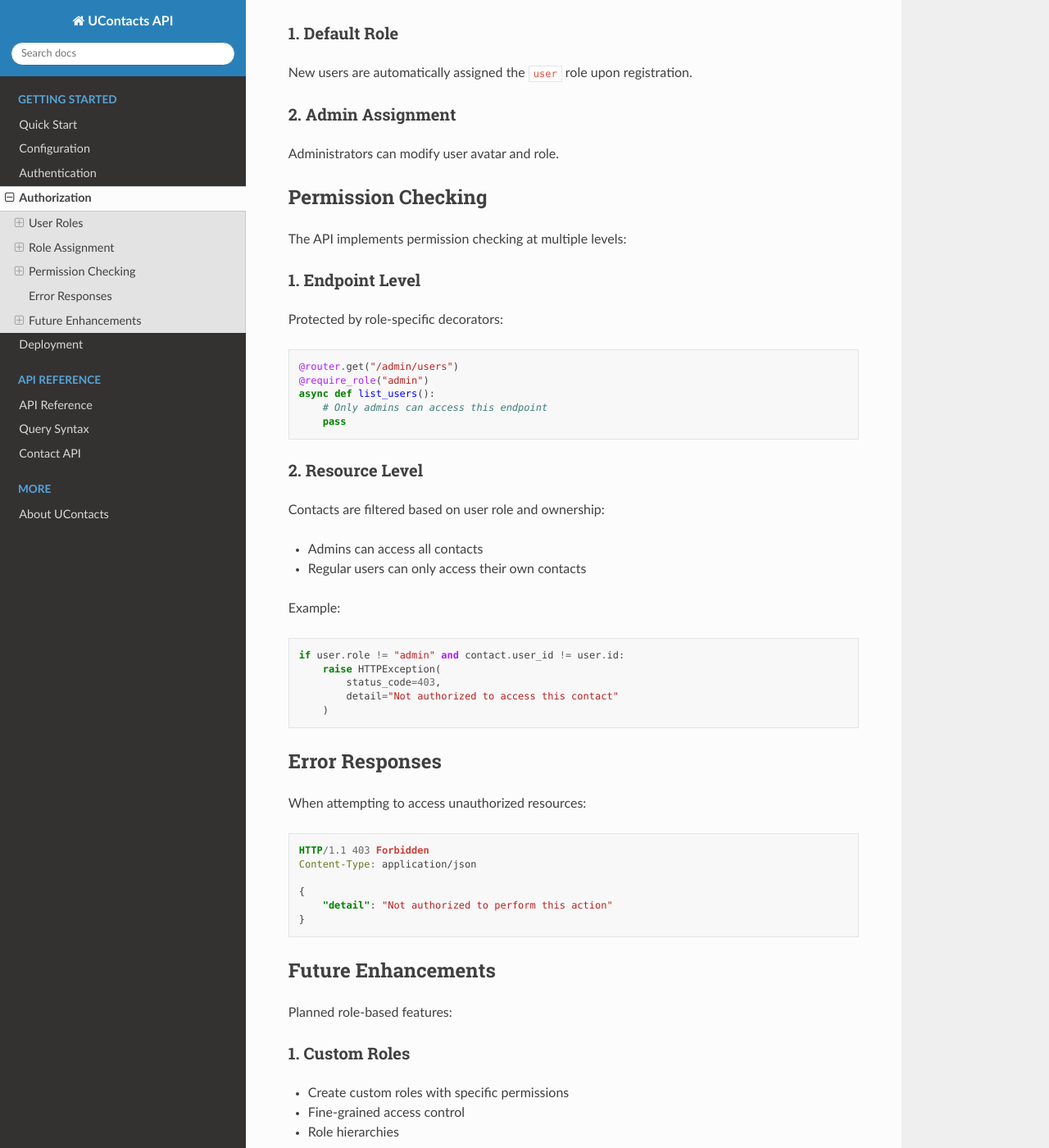
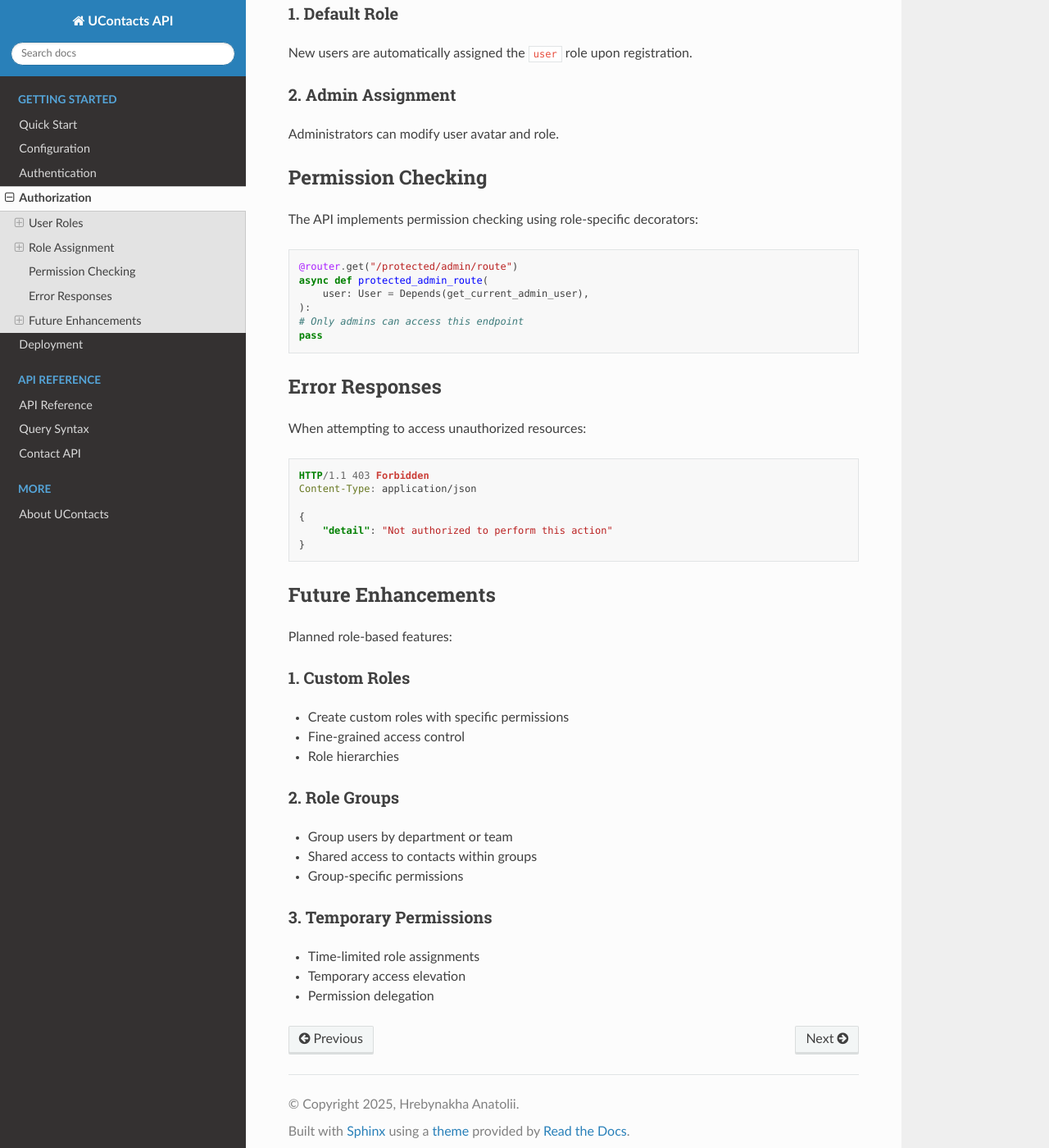
Before and after one commit to hrebynakha/goit-pythonweb-hw-012, a Sphinx documentation site: the page built from docs/source/authorization.rst, in a window 1280 px wide and 1400 px high, scrolled down 1100 px. Shown: the whole window at 82% size. Built offline with Sphinx 7.4.7 and the Read the Docs theme 3.1.0, drawn with Linux system fonts in a browser that asks for light colours; some of the changed text lies outside the part shown.

Commit message:
update docs

```diff
--- a/docs/source/authorization.rst
+++ b/docs/source/authorization.rst
@@ -16,10 +16,9 @@
 **Role:** ``admin``
 
 Permissions:
-    - Full access to all system features
-    - Manage all users and their contacts
+    - View own contacts
     - View system statistics and metrics
-    - Modify system settings
+    - Modify their avatar and settings
     - Access admin-only endpoints
     - Manage user roles
 
@@ -30,13 +29,13 @@
 
 Permissions:
     - Manage own contacts (CRUD operations)
-    - Update own profile information
+    - Update own profile information(except avatar)
     - View own contacts
     - Search and filter own contacts
     - Access birthday notifications
 
 Restrictions:
-    - Cannot access other users' contacts
+    - Cannot update avatar
     - Cannot modify system settings
     - Cannot access admin endpoints
 
@@ -58,38 +57,17 @@
 Permission Checking
 -------------------
 
-The API implements permission checking at multiple levels:
-
-1. Endpoint Level
-~~~~~~~~~~~~~~~~~
-
-Protected by role-specific decorators:
+The API implements permission checking using role-specific decorators:
 
 .. code-block:: python
 
-    @router.get("/admin/users")
-    @require_role("admin")
-    async def list_users():
-        # Only admins can access this endpoint
-        pass
+    @router.get("/protected/admin/route")
+    async def protected_admin_route(
+        user: User = Depends(get_current_admin_user),
+    ):
+    # Only admins can access this endpoint
+    pass
 
-2. Resource Level
-~~~~~~~~~~~~~~~~~
-
-Contacts are filtered based on user role and ownership:
-
-- Admins can access all contacts
-- Regular users can only access their own contacts
-
-Example:
-
-.. code-block:: python
-
-    if user.role != "admin" and contact.user_id != user.id:
-        raise HTTPException(
-            status_code=403,
-            detail="Not authorized to access this contact"
-        )
 
 Error Responses
 ---------------
```
Also changed, not shown: docs/source/deployment.rst (+29 -25 lines), docs/source/quick-start.rst (+23 -2 lines), 1 other file.
